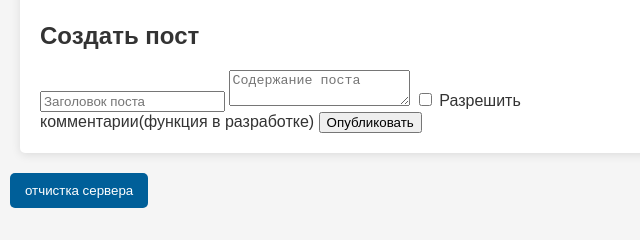
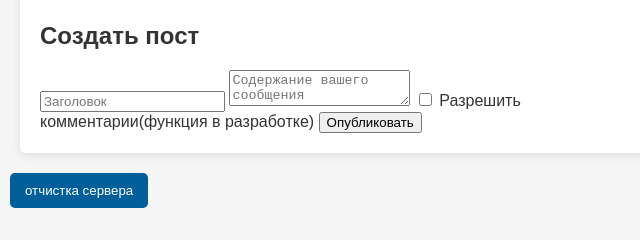
Before and after one commit to Avialoop/forum, a plain HTML site: page index.html in a window 1280 px wide. Shown: the part 193-433 px from the top of the page, 0-640 px from the left. Drawn offline with Linux system fonts and the light colour scheme.

Commit message:
Update index.html

```diff
--- a/index.html
+++ b/index.html
@@ -3,7 +3,7 @@
 <head>
     <meta charset="UTF-8">
     <meta name="viewport" content="width=device-width, initial-scale=1.0">
-    <title>Форум</title>
+    <title>капибара</title>
     <link rel="stylesheet" href="styles.css">
 
     <div id="loading" class="loading">
@@ -27,8 +27,8 @@
             <div id="post-container" class="post-container">
                 <h2>Создать пост</h2>
                 <form id="post-form" onsubmit="createPost(event)">
-                    <input type="text" id="post-title" placeholder="Заголовок поста" required>
-                    <textarea id="post-content" placeholder="Содержание поста" required></textarea>
+                    <input type="text" id="post-title" placeholder="Заголовок" required>
+                    <textarea id="post-content" placeholder="Содержание вашего сообщения" required></textarea>
                     <label>
                         <input type="checkbox" id="allow-comments"> Разрешить комментарии(функция в разработке)
                     </label>
```
